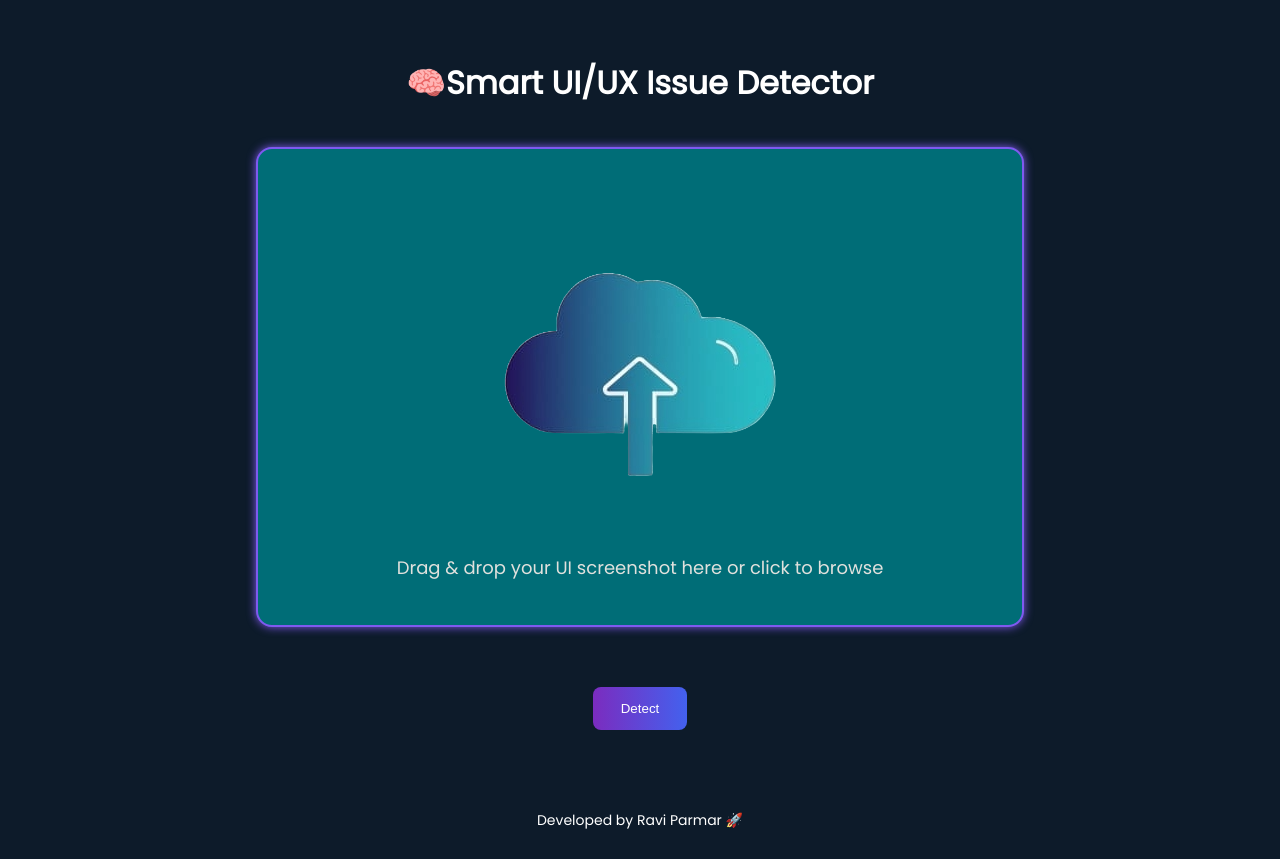
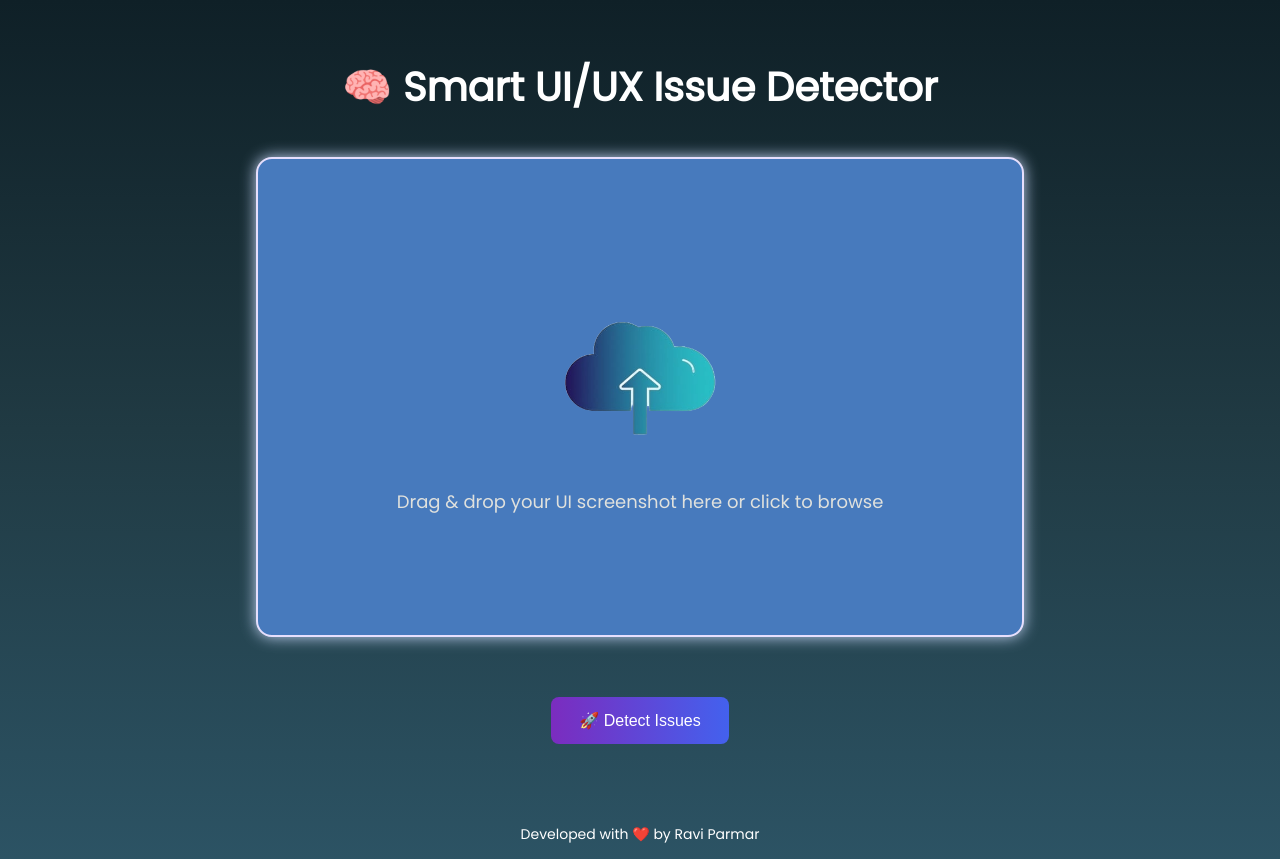
Before and after one commit to RaviParmar1710/AI-UI-UX-Issue-Detection, a Flask app: page / in a window 1280 px wide. Before the commit the page ends 829 px from the top, so only its background shows below. Run offline with Flask 3, Linux system fonts and the light colour scheme.

Commit message:
Updated commit

```diff
--- a/app.py
+++ b/app.py
@@ -1,41 +1,73 @@
-from flask import Flask, render_template, request, redirect, url_for
+from flask import Flask, render_template, request, redirect, url_for, flash
 from werkzeug.utils import secure_filename
 import os
 from PIL import Image
 import numpy as np
 import tensorflow as tf
 
+ALLOWED_EXTENSIONS = {'png', 'jpg', 'jpeg'}
+MAX_FILE_SIZE_MB = 5  # Optional: max file size limit
+
 app = Flask(__name__)
+app.secret_key = 'your_secret_key'
 app.config['UPLOAD_FOLDER'] = 'static/uploads'
+app.config['MAX_CONTENT_LENGTH'] = 1 * 1024 * 1024  # 1 MB limit
 
-# Lazy-load the model
-model = None
+model = tf.keras.models.load_model('model/ui_ux_model.keras')
 
-def load_model():
-    global model
-    if model is None:
-        model = tf.keras.models.load_model('model/ui_ux_model.keras')
-    return model
+def allowed_file(filename):
+    return '.' in filename and filename.rsplit('.', 1)[1].lower() in ALLOWED_EXTENSIONS
 
 def predict_image(path):
     img = Image.open(path).resize((224, 224))
     img = np.expand_dims(np.array(img) / 255.0, axis=0)
-    model = load_model()
     pred = model.predict(img)[0][0]
     return "Good UX" if pred < 0.5 else "Bad UX", round(float(pred), 1)
 
 @app.route("/", methods=["GET", "POST"])
 def index():
     if request.method == "POST":
+        if "screenshot" not in request.files:
+            flash("❌ No file part in request.")
+            return redirect(request.url)
+
         file = request.files["screenshot"]
+
+        if file.filename == "":
+            flash("❌ No file selected.")
+            return redirect(request.url)
+
+        if not allowed_file(file.filename):
+            flash("⚠️ Invalid file type. Please upload a JPG or PNG image.")
+            return redirect(request.url)
+
         filename = secure_filename(file.filename)
         filepath = os.path.join(app.config['UPLOAD_FOLDER'], filename)
         file.save(filepath)
-        label, confidence = predict_image(filepath)
-        return render_template("result.html", img_path=filepath, label=label, confidence=confidence)
+
+        try:
+            label, confidence = predict_image(filepath)
+            return render_template("result.html", img_path=filepath, label=label, confidence=confidence)
+        except Exception as e:
+            flash("🚫 Error processing image. Please try again.")
+            print(f"Prediction error: {e}")
+            return redirect(request.url)
+
     return render_template("index.html")
+
+@app.errorhandler(413)
+def request_entity_too_large(error):
+    return "⚠️ File too large. Please upload an image smaller than 1 MB.", 413
+
 
 if __name__ == "__main__":
     import os
     port = int(os.environ.get("PORT", 8080))
     app.run(host="0.0.0.0", port=port)
+
+
+
+
+
+
+#     python app.py
--- a/static/css/style.css
+++ b/static/css/style.css
@@ -1,35 +1,42 @@
 body {
   font-family: 'Poppins', sans-serif;
-  background-color: #0D1B2A;
+  background: linear-gradient(to bottom, #0f2027, #203a43, #2c5364);
+  min-height: 100vh;
   color: #fff;
   text-align: center;
+  margin: 0;
+  padding: 0;
 }
 
 .container {
   padding: 30px;
 }
 
+.main-heading {
+  font-size: 2.5rem;
+  margin-bottom: 30px;
+}
+
 .upload-box {
-  border: 2px solid #7f5af0;
-  width: 60vw;                /* Responsive width */
-  height: auto;               /* Let height adjust to content */
-  min-height: 60vh;           /* Ensure enough height for drag area */
+  border: 2px solid #e6dffd;
+  width: 60vw;
+  min-height: 60vh;
   display: flex;
   flex-direction: column;
   align-items: center;
   justify-content: center;
   border-radius: 16px;
   margin: 40px auto;
-  background-color:#006d77;
+  background-color: #477abd;
   padding: 25px;
   box-sizing: border-box;
-  box-shadow: 0 0 10px #7f5af0;
+  box-shadow: 0 0 15px #c3d4f5;
   transition: 0.3s ease-in-out;
 }
 
 .upload-icon {
-  width: 120px;
-  height: 120px;
+  width: 200px;
+  height: 200px;
   margin-bottom: 10px;
 }
 
@@ -44,34 +51,40 @@ body {
 .upload-box p {
   margin: 0;
   color: #E0E1DD;
-  text-align: center;
   font-size: 18px;
 }
 
-button {
-  padding: 14px 28px; /* Bigger button */
+button, .try-again-btn {
+  padding: 14px 28px;
   background: linear-gradient(to right, #7b2cbf, #4361ee);
   border: none;
   color: white;
   border-radius: 8px;
   cursor: pointer;
   margin-top: 20px;
-  transition: 0.3s ease; /* Smooth transition for hover effects */
+  transition: 0.3s ease;
+  text-decoration: none;
+  display: inline-block;
+  font-size: 16px;
 }
 
-button:hover {
+button:hover, .try-again-btn:hover {
   background: linear-gradient(to right, #4cc9f0, #4895ef);
-  transform: scale(1.05); /* Gently enlarges the button */
+  transform: scale(1.05);
 }
 
 .good-ux {
-  color: #00ff7f;  /* Soft green for Good UX */
+  color: #00ff7f;
   font-weight: bold;
+  font-size: 1.8rem;
+  margin-top: 20px;
 }
 
 .bad-ux {
-  color: #ff4d4d;  /* Reddish tone for Bad UX */
+  color: #ff4d4d;
   font-weight: bold;
+  font-size: 1.8rem;
+  margin-top: 20px;
 }
 
 .responsive-img {
@@ -83,9 +96,9 @@ button:hover {
 .responsive-img img {
   width: 100%;
   height: auto;
-  max-width: 400px; /* keeps it from stretching too wide on desktop */
+  max-width: 400px;
   border-radius: 8px;
-  box-shadow: 0 0 10px rgba(0,0,0,0.3);
+  box-shadow: 0 0 15px rgba(0,0,0,0.4);
 }
 
 .footer-credit {
@@ -95,7 +108,7 @@ button:hover {
   font-size: 14px;
 }
 
-
+/* Responsive Tweaks */
 @media (max-width: 768px) {
   .upload-box {
     width: 90vw;
@@ -103,8 +116,8 @@ button:hover {
   }
 
   .upload-icon {
-    width: 90px;
-    height: 90px;
+    width: 100px;
+    height: 100px;
   }
 
   .upload-box img.preview {
--- a/templates/index.html
+++ b/templates/index.html
@@ -10,22 +10,30 @@
 <body>
 
 <div class="container">
-    <h1>🧠Smart UI/UX Issue Detector</h1>
+  <h1 class="main-heading">🧠 Smart UI/UX Issue Detector</h1>
+
+{% with messages = get_flashed_messages() %}
+  {% if messages %}
+    <div class="flash-message">
+      {% for message in messages %}
+        <p style="color: #ff4d4d; font-weight: bold;">{{ message }}</p>
+      {% endfor %}
+    </div>
+  {% endif %}
+{% endwith %}
 
   <form action="/" method="post" enctype="multipart/form-data">
     <div class="upload-box" id="drop-area">
-        <img src="{{ url_for('static', filename='img/upload.png') }}" alt="Upload Icon">
+      <img src="{{ url_for('static', filename='img/upload.png') }}" alt="Upload Icon" class="upload-icon">
       <p>Drag & drop your UI screenshot here or click to browse</p>
       <input type="file" name="screenshot" id="fileElem" accept="image/*" onchange="previewFile()" hidden>
       <img id="preview" class="preview" src="#" alt="Image Preview" style="display:none;" />
     </div>
 
-      <button type="submit">Detect</button>
+    <button type="submit">🚀 Detect Issues</button>
   </form>
 
-    <div id="result">
-      <!-- Prediction result will be shown here -->
-    </div>
+  <div id="result"></div>
 </div>
 
 <script>
@@ -58,11 +66,17 @@
     reader.onload = () => {
       previewImg.src = reader.result;
       previewImg.style.display = "block";
+      previewImg.style.width = "90%";   // 🔥 Bigger width inside upload box
+      previewImg.style.maxHeight = "400px"; // 🔥 Allow taller preview
+      previewImg.style.objectFit = "contain";
+      previewImg.style.marginTop = "20px";
     };
     reader.readAsDataURL(file);
   }
 }
+
 </script>
-  <p class="footer-credit">Developed by Ravi Parmar 🚀</p>
+
+<p class="footer-credit">Developed with ❤️ by Ravi Parmar</p>
 </body>
 </html>
```
Also changed, not shown: templates/result.html (+16 -11 lines). Lines whose indentation alone changed are shown as unchanged.
